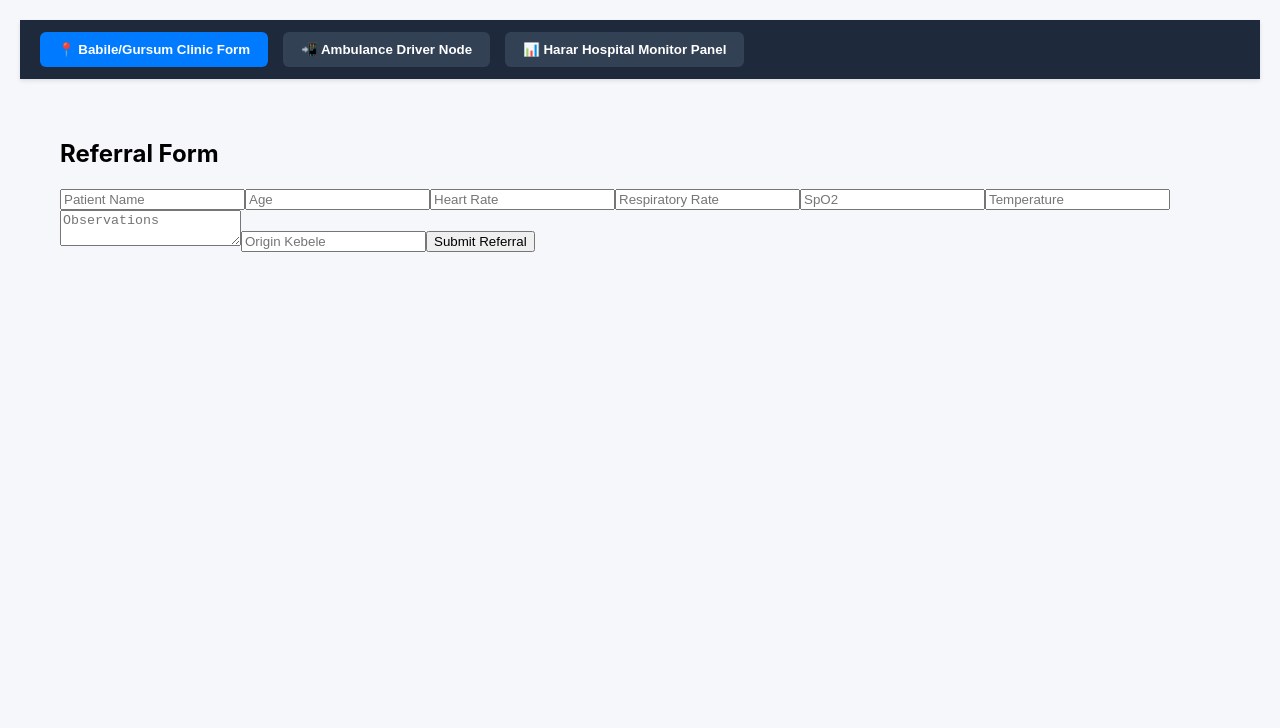
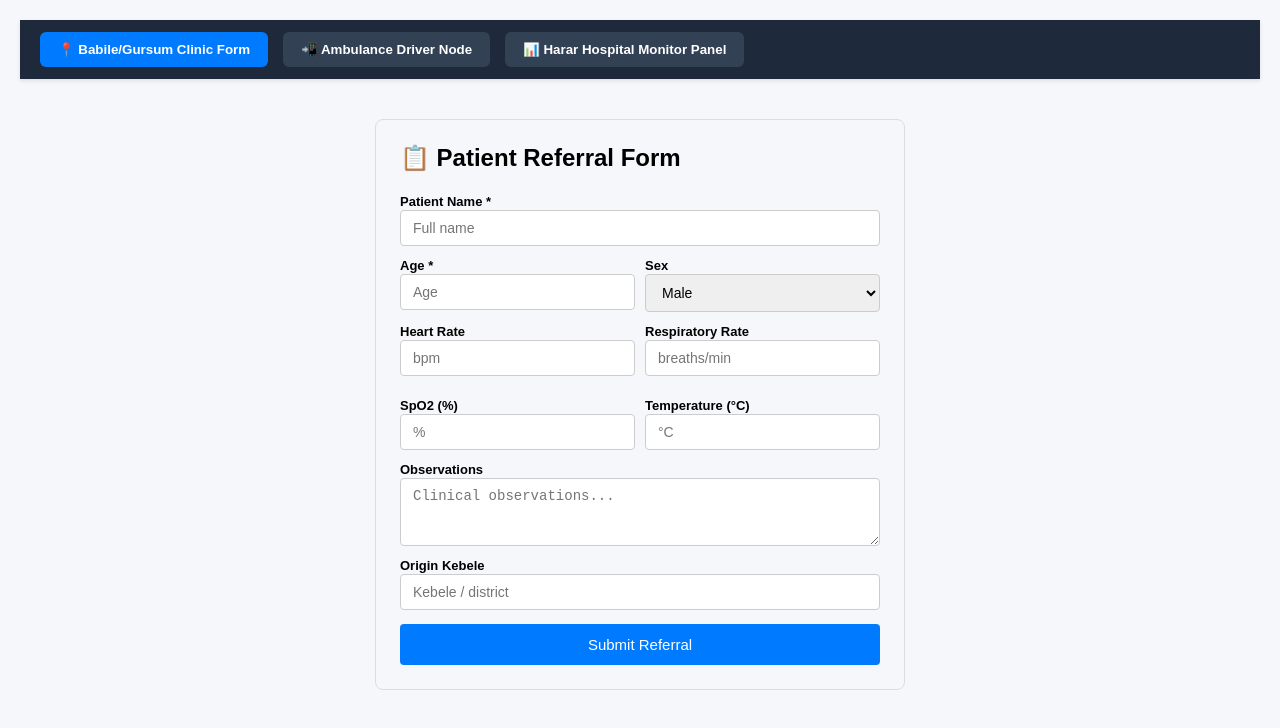
Before and after one commit to teferafeneti1-coder/FanaLink, a React (Create React App) app in the folder frontend/: page / in a window 1280 px wide. Shown: the top 728 px of the page. Built offline with nearby package versions, Linux system fonts and the light colour scheme; no server answers.

Commit message:
fix: resolve unused-vars lint errors, fix grid typo, secure .env

```diff
--- a/frontend/src/components/ReferralForm.jsx
+++ b/frontend/src/components/ReferralForm.jsx
@@ -18,6 +18,7 @@ export default function ReferralForm() {
 
   const [loading, setLoading] = useState(false);
   const [error, setError] = useState('');
+  const [success, setSuccess] = useState(false);
 
   const handleChange = (e) => {
     setFormData({
@@ -36,13 +37,12 @@ export default function ReferralForm() {
 
     setLoading(true);
     setError('');
+    setSuccess(false);
 
     try {
       const res = await fetch(`${API}/api/referral`, {
         method: 'POST',
-        headers: {
-          'Content-Type': 'application/json',
-        },
+        headers: { 'Content-Type': 'application/json' },
         body: JSON.stringify({
           ...formData,
           heartRate: Number(formData.heartRate),
@@ -53,11 +53,9 @@ export default function ReferralForm() {
       });
 
       const data = await res.json();
-
       if (!res.ok) throw new Error(data.error || 'Failed to submit');
 
-      alert('Referral submitted successfully');
-
+      setSuccess(true);
       setFormData({
         patientName: '',
         age: '',
@@ -76,71 +74,101 @@ export default function ReferralForm() {
     }
   };
 
+  const inputStyle = {
+    display: 'block',
+    width: '100%',
+    padding: '9px 12px',
+    marginBottom: '10px',
+    border: '1px solid #ccc',
+    borderRadius: '4px',
+    fontSize: '14px',
+    boxSizing: 'border-box',
+  };
+
   return (
-    <form onSubmit={handleSubmit} style={{ padding: 20 }}>
-      <h2>Referral Form</h2>
+    <div style={{ maxWidth: '480px', margin: '20px auto', padding: '24px', fontFamily: 'Arial, sans-serif', border: '1px solid #ddd', borderRadius: '8px' }}>
+      <h2 style={{ marginTop: 0 }}>📋 Patient Referral Form</h2>
 
-      {error && <p style={{ color: 'red' }}>{error}</p>}
+      {error && (
+        <div style={{ background: '#fee', color: '#c00', padding: '10px', borderRadius: '4px', marginBottom: '12px' }}>
+          {error}
+        </div>
+      )}
 
-      <input
-        name="patientName"
-        placeholder="Patient Name"
-        value={formData.patientName}
-        onChange={handleChange}
-      />
+      {success && (
+        <div style={{ background: '#d4edda', color: '#155724', padding: '10px', borderRadius: '4px', marginBottom: '12px' }}>
+          ✅ Referral submitted successfully!
+        </div>
+      )}
 
-      <input
-        name="age"
-        placeholder="Age"
-        value={formData.age}
-        onChange={handleChange}
-      />
+      <form onSubmit={handleSubmit}>
+        <label style={{ fontWeight: 'bold', fontSize: '13px' }}>Patient Name *</label>
+        <input name="patientName" placeholder="Full name" value={formData.patientName} onChange={handleChange} style={inputStyle} />
 
-      <input
-        name="heartRate"
-        placeholder="Heart Rate"
-        value={formData.heartRate}
-        onChange={handleChange}
-      />
+        <div style={{ display: 'flex', gap: 10 }}>
+          <div style={{ flex: 1 }}>
+            <label style={{ fontWeight: 'bold', fontSize: '13px' }}>Age *</label>
+            <input name="age" placeholder="Age" value={formData.age} onChange={handleChange} style={inputStyle} />
+          </div>
+          <div style={{ flex: 1 }}>
+            <label style={{ fontWeight: 'bold', fontSize: '13px' }}>Sex</label>
+            <select name="sex" value={formData.sex} onChange={handleChange} style={inputStyle}>
+              <option value="M">Male</option>
+              <option value="F">Female</option>
+            </select>
+          </div>
+        </div>
 
-      <input
-        name="respiratoryRate"
-        placeholder="Respiratory Rate"
-        value={formData.respiratoryRate}
-        onChange={handleChange}
-      />
+        <div style={{ display: 'grid', gridTemplateColumns: '1fr 1fr', gap: 10 }}>
+          <div>
+            <label style={{ fontWeight: 'bold', fontSize: '13px' }}>Heart Rate</label>
+            <input name="heartRate" placeholder="bpm" value={formData.heartRate} onChange={handleChange} style={inputStyle} />
+          </div>
+          <div>
+            <label style={{ fontWeight: 'bold', fontSize: '13px' }}>Respiratory Rate</label>
+            <input name="respiratoryRate" placeholder="breaths/min" value={formData.respiratoryRate} onChange={handleChange} style={inputStyle} />
+          </div>
+          <div>
+            <label style={{ fontWeight: 'bold', fontSize: '13px' }}>SpO2 (%)</label>
+            <input name="spo2" placeholder="%" value={formData.spo2} onChange={handleChange} style={inputStyle} />
+          </div>
+          <div>
+            <label style={{ fontWeight: 'bold', fontSize: '13px' }}>Temperature (°C)</label>
+            <input name="temperature" placeholder="°C" value={formData.temperature} onChange={handleChange} style={inputStyle} />
+          </div>
+        </div>
 
-      <input
-        name="spo2"
-        placeholder="SpO2"
-        value={formData.spo2}
-        onChange={handleChange}
-      />
+        <label style={{ fontWeight: 'bold', fontSize: '13px' }}>Observations</label>
+        <textarea
+          name="observations"
+          placeholder="Clinical observations..."
+          value={formData.observations}
+          onChange={handleChange}
+          rows={3}
+          style={{ ...inputStyle, resize: 'vertical' }}
+        />
 
-      <input
-        name="temperature"
-        placeholder="Temperature"
-        value={formData.temperature}
-        onChange={handleChange}
-      />
+        <label style={{ fontWeight: 'bold', fontSize: '13px' }}>Origin Kebele</label>
+        <input name="originKebele" placeholder="Kebele / district" value={formData.originKebele} onChange={handleChange} style={inputStyle} />
 
-      <textarea
-        name="observations"
-        placeholder="Observations"
-        value={formData.observations}
-        onChange={handleChange}
-      />
-
-      <input
-        name="originKebele"
-        placeholder="Origin Kebele"
-        value={formData.originKebele}
-        onChange={handleChange}
-      />
-
-      <button type="submit" disabled={loading}>
-        {loading ? 'Submitting...' : 'Submit Referral'}
-      </button>
-    </form>
+        <button
+          type="submit"
+          disabled={loading}
+          style={{
+            width: '100%',
+            padding: '12px',
+            background: loading ? '#6c757d' : '#007bff',
+            color: 'white',
+            border: 'none',
+            borderRadius: '4px',
+            fontSize: '15px',
+            cursor: loading ? 'default' : 'pointer',
+            marginTop: '4px',
+          }}
+        >
+          {loading ? 'Submitting...' : 'Submit Referral'}
+        </button>
+      </form>
+    </div>
   );
 }
```
Also changed, not shown: frontend/src/components/AmbulanceDriver.jsx (+106 -26 lines), frontend/src/components/HospitalDashboard.jsx (+27 -58 lines), 2 other files (tests, documents, lock files or other folders).
